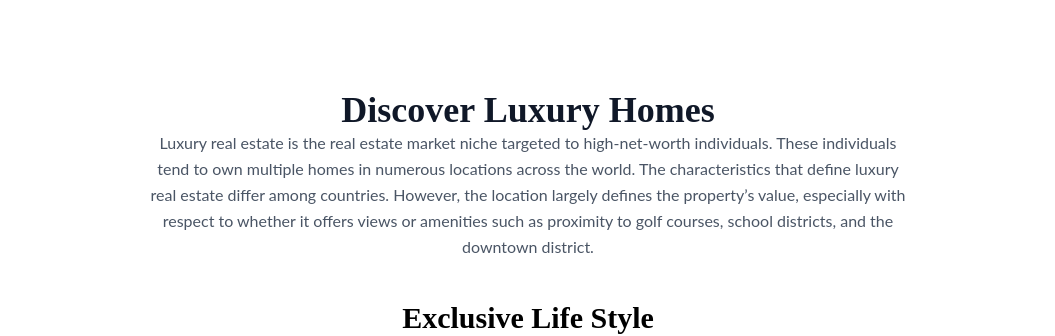
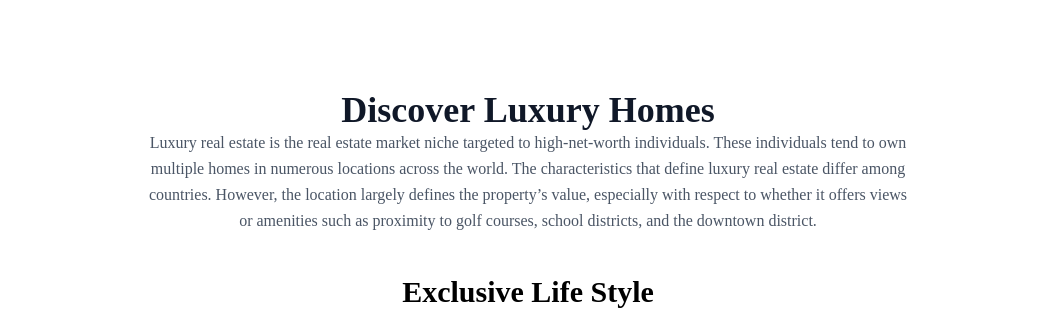
Before and after one commit to Ayush919/the-real-state, a Next.js app: page / in a window 1280 px wide. Shown: the part 900-1236 px from the top of the page, without its empty margins (112-1167 px from the left). Built offline with nearby package versions, Linux system fonts and the light colour scheme; no server answers; the database is empty; grey boxes are pictures that could not be loaded.

Commit message:
Update ParagraphSection.jsx

```diff
--- a/src/components/Luxury/ParagraphSection.jsx
+++ b/src/components/Luxury/ParagraphSection.jsx
@@ -1,6 +1,6 @@
 const ParagraphSection = () => {
     return (
-        <p className="text-gray-600 max-w-3xl mx-auto leading-relaxed font-[lato]">
+        <p className="text-gray-600 max-w-3xl mx-auto leading-relaxed font-[Prata]">
             Luxury real estate is the real estate market niche targeted to high-net-worth individuals. These individuals tend to own multiple homes in numerous locations across the world. The characteristics that define luxury real estate differ among countries. However, the location largely defines the property’s value, especially with respect to whether it offers views or amenities such as proximity to golf courses, school districts, and the downtown district.
         </p>
     );
```
